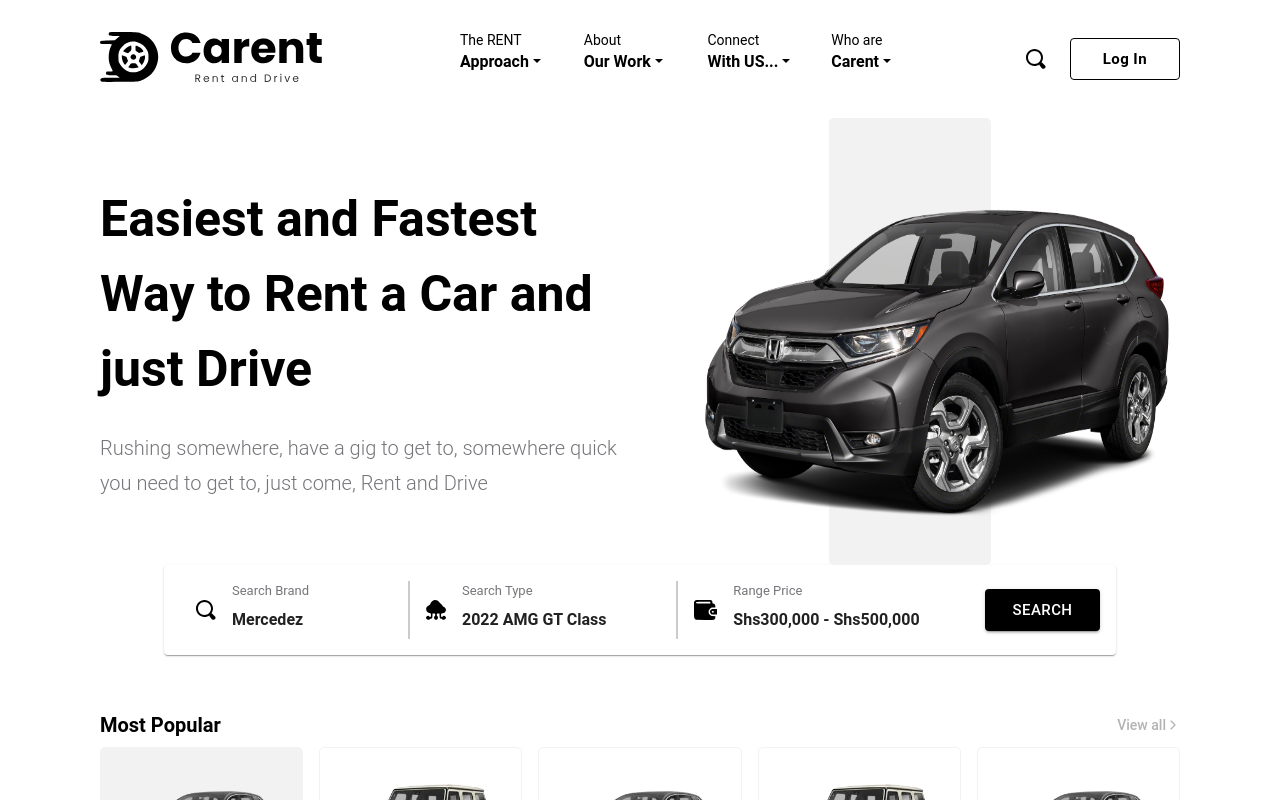
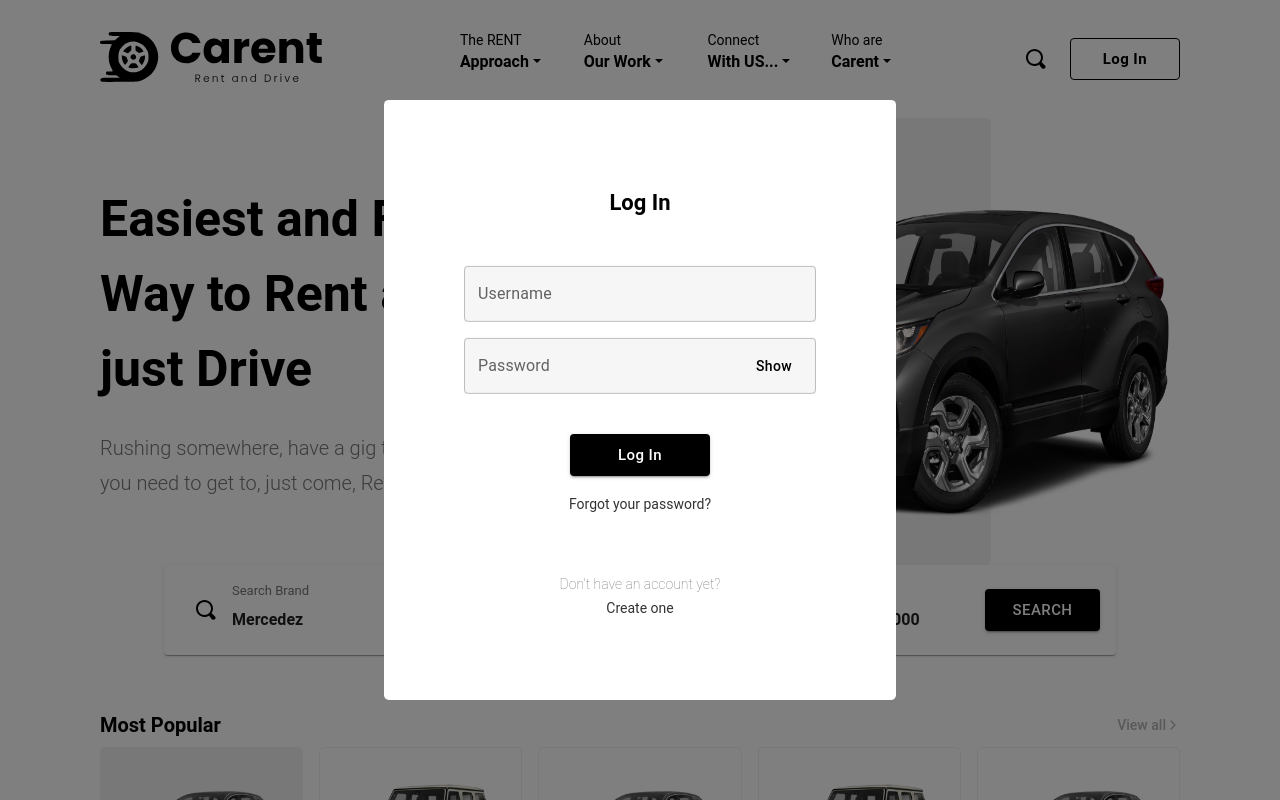
Before and after one commit to OdongAlican/carhire, a Next.js app: page / in a window 1280 px wide. Both pictures are taken after a click on the button "Log In". Shown: the top 800 px of the page. Built offline with nearby package versions, Linux system fonts and the light colour scheme.

Commit message:
add login modal

```diff
--- a/src/app/components/CarLogo.tsx
+++ b/src/app/components/CarLogo.tsx
@@ -27,7 +27,7 @@ const SingleCarLogo = ({ logo, index }: ISingleCarLogo) => (
 const CarLogo = () => {
     const logos = [Nissan, Toyota, Mercedez, Audi, Toyota, Mercedez, Honda, Audi, Honda, Nissan]
     return (
-        <Grid container xs={12} py={6}>
+        <Grid container xs={12} py={6} item>
             <Grid container item xs={12} py={0} spacing={2}>
                 {logos.map((logo, index) => (
                     <Grid key={index} item xs={1.2}>
--- a/src/app/components/HowItWorks.tsx
+++ b/src/app/components/HowItWorks.tsx
@@ -109,7 +109,7 @@ const HowItWorks = () => {
             }
         ]
     return (
-        <Grid container xs={12} padding={6}>
+        <Grid container xs={12} padding={6} item>
             <Grid item sx={{ display: "flex", flexDirection: "column", alignItems: "center" }} xs={12}>
                 <Typography className='poppins' sx={{
                     textTransform: 'uppercase',
--- a/src/app/components/IntroSection.tsx
+++ b/src/app/components/IntroSection.tsx
@@ -5,7 +5,7 @@ import Image from 'next/image';
 
 const IntroSection = () => {
   return (
-    <Grid container xs={12}>
+    <Grid container xs={12} item>
       <Grid item xs={6} py={8}>
         <Typography
           className='poppins'
--- a/src/app/components/MidLayer.tsx
+++ b/src/app/components/MidLayer.tsx
@@ -8,7 +8,7 @@ import Google from '../../assets/images/google.png';
 
 const MidLayer = () => {
     return (
-        <Grid container xs={10} padding={6}>
+        <Grid container xs={10} padding={6} item>
             <Grid item xs={4} >
                 <Image style={{ width: "250px", height: "480px" }} src={Phone} alt='phone' />
             </Grid>
--- a/src/app/components/Popular.tsx
+++ b/src/app/components/Popular.tsx
@@ -57,7 +57,7 @@ const Popular = () => {
         { name: "Audi", model: "Audi Model S black", price: "Shs 300,000 / day", image: PopularOne }
     ]
     return (
-        <Grid container xs={12} py={6} pb={0}>
+        <Grid container xs={12} py={6} pb={0} item>
             <Box sx={{ display: "flex", justifyContent: "space-between", width: "100%" }}>
                 <Typography className='poppins' sx={{
                     fontSize: "20px",
--- a/src/app/components/SearchSection.tsx
+++ b/src/app/components/SearchSection.tsx
@@ -39,7 +39,7 @@ const SearchContent = ({ header, text, Icon }: ISearchContent) => (
 
 const SearchSection = () => {
     return (
-        <Grid container xs={12} px={8} >
+        <Grid container xs={12} px={8} item>
             <Card sx={{ width: "100%" }}>
                 <Grid container item xs={12} px={2} py={2} >
                     <Grid item xs={3} borderRight="2px solid #CBCBCD">
--- /dev/null
+++ b/src/app/modals/Modal.tsx
@@ -0,0 +1,27 @@
+import * as React from 'react';
+import Box from '@mui/material/Box';
+import Modal from '@mui/material/Modal';
+
+interface IModalComponent {
+    children: React.ReactNode
+    style: Record<string, string | number>
+    open: boolean
+    handleClose: () => void
+}
+
+export default function ModalComponent({ children, style, open, handleClose }: IModalComponent) {
+    return (
+        <div>
+            <Modal
+                open={open}
+                onClose={handleClose}
+                aria-labelledby="modal-modal-title"
+                aria-describedby="modal-modal-description"
+            >
+                <Box sx={style}>
+                    {children}
+                </Box>
+            </Modal>
+        </div>
+    );
+}
--- a/src/app/page.tsx
+++ b/src/app/page.tsx
@@ -1,3 +1,4 @@
+"use client"
 import React from "react";
 import { Box } from "@mui/material";
 import Header from "./components/Header";
@@ -10,12 +11,38 @@ import Banner from "./components/Banner";
 import MidLayer from "./components/MidLayer";
 import Testimonial from "./components/Testimonial";
 import Footer from "./components/Footer";
+import ModalComponent from "./modals/Modal";
+import Login from "./pages/Login";
+
+const style = {
+  position: 'absolute' as 'absolute',
+  top: '50%',
+  left: '50%',
+  transform: 'translate(-50%, -50%)',
+  width: "40%",
+  bgcolor: 'background.paper',
+  borderRadius: '5px',
+  p: 4,
+};
 
 export default function Home() {
+  const [open, setOpen] = React.useState<boolean>(false);
+
+  const handleOpen = () => setOpen(true);
+  const handleClose = () => setOpen(false);
+
   return (
     <React.Fragment>
+      {
+        open ? <ModalComponent
+          style={style}
+          open={open}
+          handleClose={handleClose}>
+          <Login />
+        </ModalComponent> : null
+      }
       <Box sx={{ paddingX: "100px" }}>
-        <Header />
+        <Header handleOpen={handleOpen} />
         <IntroSection />
         <SearchSection />
         <Popular />
--- /dev/null
+++ b/src/app/pages/Login/index.tsx
@@ -0,0 +1,108 @@
+import React from 'react';
+import {
+    Button,
+    FormControl,
+    Grid,
+    IconButton,
+    InputAdornment,
+    InputLabel,
+    OutlinedInput,
+    TextField,
+    Typography
+} from '@mui/material';
+
+const Login = () => {
+    const [showPassword, setShowPassword] = React.useState(false);
+
+    const handleClickShowPassword = () => setShowPassword((show) => !show);
+
+    const handleMouseDownPassword = (event: React.MouseEvent<HTMLButtonElement>) => {
+        event.preventDefault();
+    };
+    return (
+        <Grid
+            container
+            xs={12}
+            spacing={2}
+            p={6}
+            sx={{
+                display: "flex",
+                flexDirection: "column",
+                justifyContent: "center"
+            }}
+            item>
+            <Grid item xs={12}>
+                <Typography className='poppins' sx={{
+                    fontSize: "22px",
+                    fontWeight: 700,
+                    lineHeight: "46px",
+                    letterSpacing: "0em",
+                    textAlign: "center",
+                    mb: 3,
+                }}>Log In</Typography>
+            </Grid>
+            <Grid item xs={12}>
+                <FormControl fullWidth>
+                    <TextField
+                        sx={{ bgcolor: "#F6F6F6" }} size='medium' label="Username" />
+                </FormControl>
+            </Grid>
+            <Grid item xs={12} mb={1}>
+                <FormControl sx={{ bgcolor: "#F6F6F6" }} fullWidth size='medium' variant="outlined">
+                    <InputLabel htmlFor="outlined-adornment-password">Password</InputLabel>
+                    <OutlinedInput
+                        id="outlined-adornment-password"
+                        type={showPassword ? 'text' : 'password'}
+                        endAdornment={
+                            <InputAdornment position="end">
+                                <IconButton
+                                    aria-label="toggle password visibility"
+                                    onClick={handleClickShowPassword}
+                                    onMouseDown={handleMouseDownPassword}
+                                    edge="end"
+                                >
+                                    {showPassword ? <Button sx={{ textTransform: "capitalize", color: "#000" }}>Hide</Button> : <Button sx={{ textTransform: "capitalize", color: "#000" }}>Show</Button>}
+                                </IconButton>
+                            </InputAdornment>
+                        }
+                        label="Password"
+                    />
+                </FormControl>
+            </Grid>
+            <Grid mt={2} item xs={12} sx={{ display: "flex",  flexDirection: "column", alignItems: "center" }}>
+                <Button className='poppins' variant='contained' size='large' sx={{ bgcolor: "black", px: 6, textTransform: "capitalize" }}>Log In</Button>
+                <Typography className='poppins' sx={{
+                        fontSize: "14px",
+                        fontWeight: 400,
+                        mt: 2,
+                        lineHeight: "24px",
+                        letterSpacing: "0em",
+                        textAlign: "center",
+                        color: "#333333"
+                    }}>Forgot your password?</Typography>
+            </Grid>
+
+            <Grid item xs={12} mt={3} sx={{ display: "flex",  flexDirection: "column", alignItems: "center" }}>
+                <Typography className='poppins' sx={{
+                        fontSize: "14px",
+                        fontWeight: 200,
+                        mt: 2,
+                        lineHeight: "24px",
+                        letterSpacing: "0em",
+                        textAlign: "center",
+                        color: "#75767A"
+                    }}>Don't have an account yet?</Typography>
+                    <Typography className='poppins' sx={{
+                        fontSize: "14px",
+                        fontWeight: 400,
+                        lineHeight: "24px",
+                        letterSpacing: "0em",
+                        textAlign: "center",
+                        color: "#333333"
+                    }}>Create one</Typography>
+            </Grid>
+        </Grid>
+    )
+}
+
+export default Login;
```
Also changed, not shown: src/app/components/Header.tsx (+9 -4 lines), src/app/pages/SignUp/index.tsx (added, +11 -0 lines).
